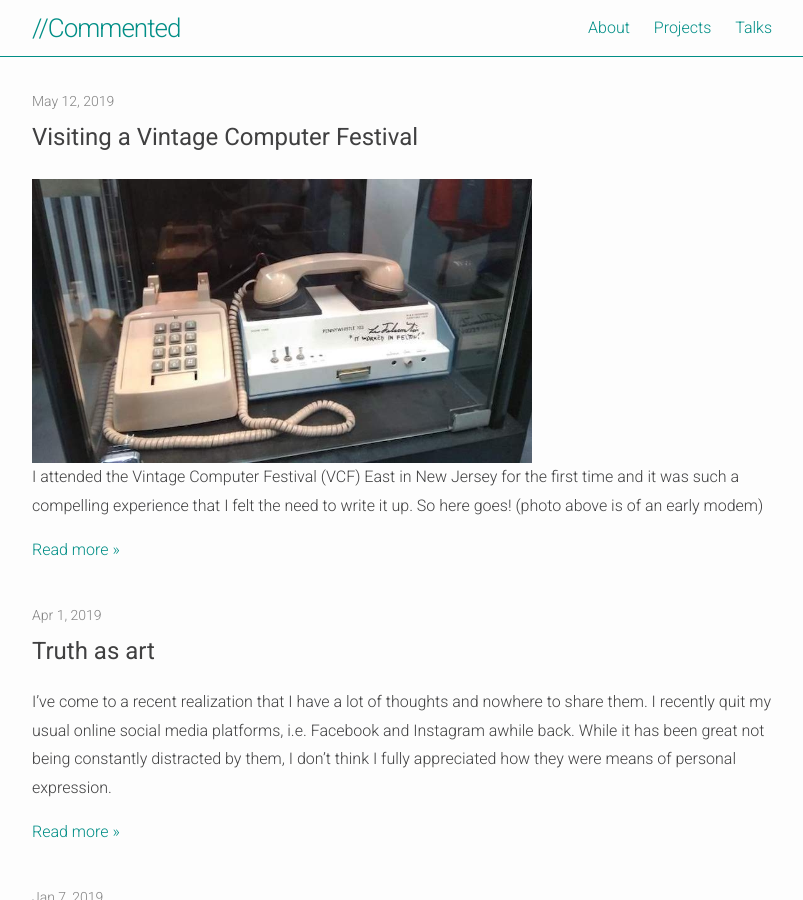
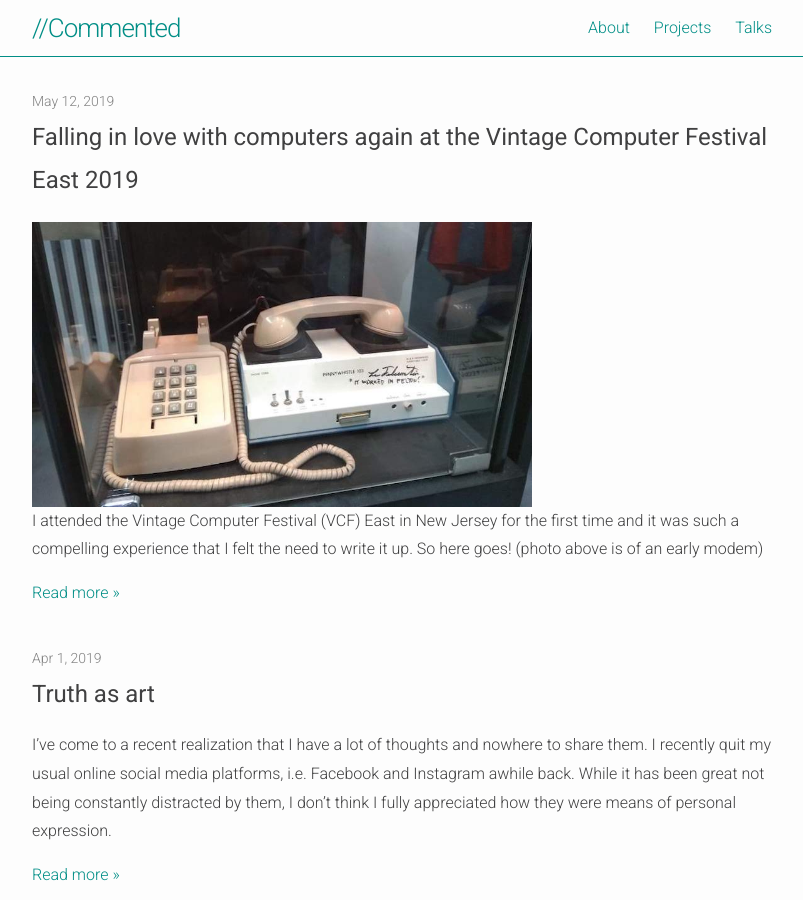
Before and after one commit to piratefsh/piratefsh.github.io, a Jekyll site: the page built from index.html, in a window 1280 px wide and 900 px high. Shown: the whole window, without its empty margins (238-1041 px from the left). Built offline with Jekyll 4.4.1, drawn with Linux system fonts in a browser that asks for light colours; the list of posts is cut into pages by our own code.

Commit message:
Update title

```diff
--- a/_posts/2019-05-12-vintage-computer-fest-east.markdown
+++ b/_posts/2019-05-12-vintage-computer-fest-east.markdown
@@ -1,5 +1,5 @@
 ---
-title: Visiting a Vintage Computer Festival
+title: Falling in love with computers again at the Vintage Computer Festival East 2019
 layout: post
 ---
 <img src="/assets/images/vcf/early-modem.jpg" alt="early modem" width="500" class="block"/>
```
